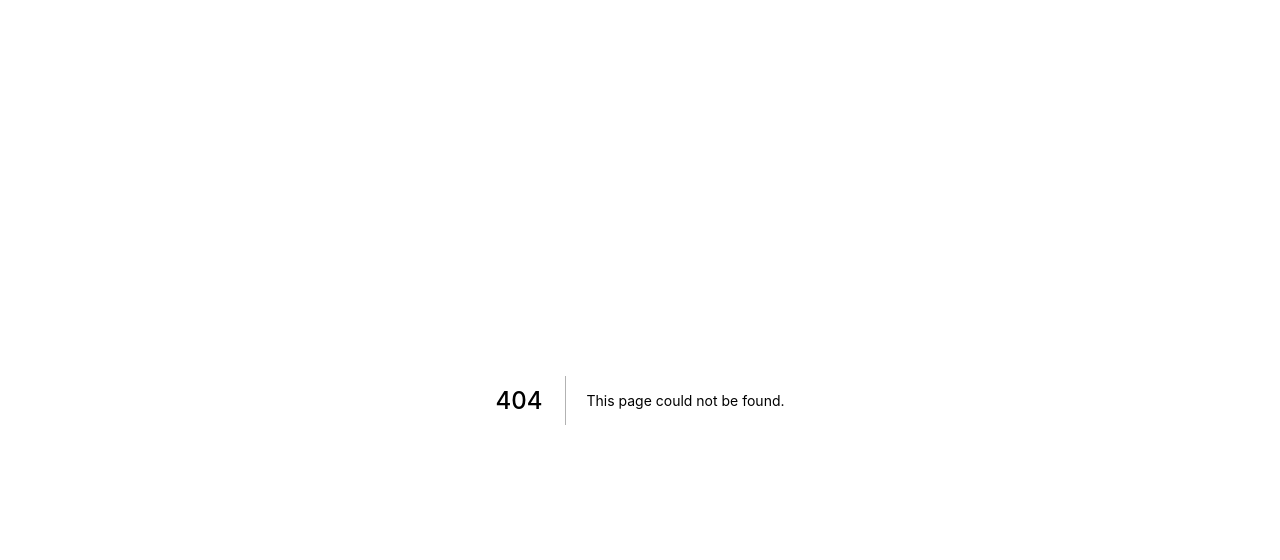
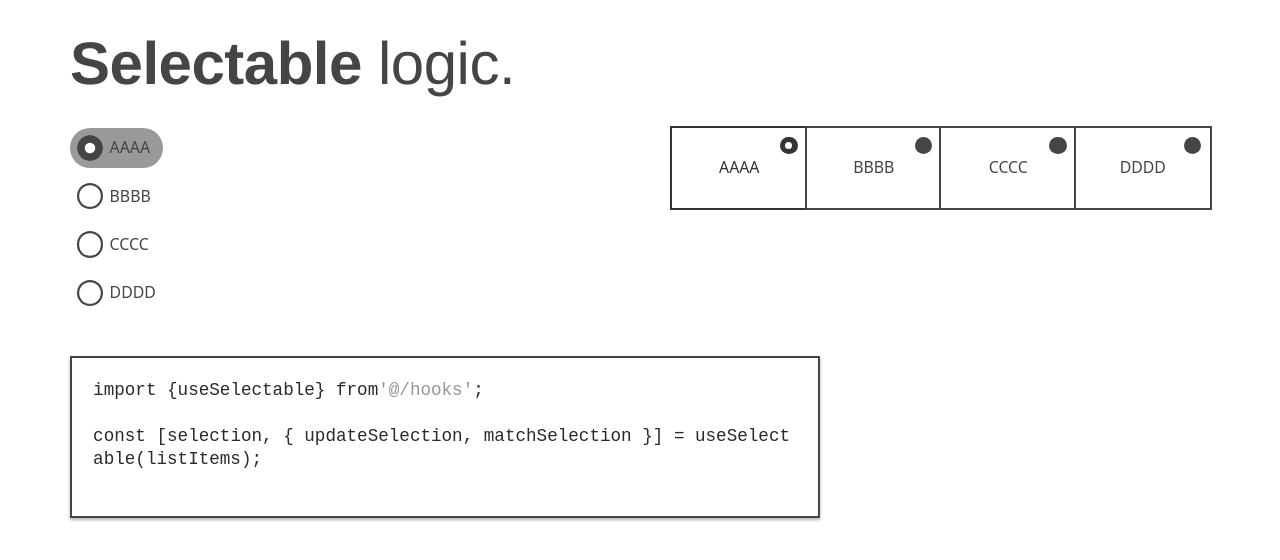
Before and after one commit to polmoneys/write-interfaces, a Next.js app: page /hooks/selectable in a window 1280 px wide. Before the commit this address had no page. Shown: the top 560 px of the page. Built offline with nearby package versions, Linux system fonts and the light colour scheme.

Commit message:
💐 Improve demos

```diff
--- /dev/null
+++ b/pages/hooks/selectable.tsx
@@ -0,0 +1,71 @@
+import { ChangeEvent, Fragment, useEffect, useState } from 'react';
+import { Page, Title, SpacerSection } from '@/composed';
+import { Grid } from '@/core';
+import { is } from '@/utils/is';
+import { rangify } from '@/utils/arrays';
+import Code from '@/features/tutorial/Code';
+import { CheckBox, Button, Radio, Icon, ButtonGroup, ButtonInGroup } from '@/packages';
+import useSelectable from '@/hooks/UseSelectable/UseSelectable';
+import styles from '@/styles/pages/Buttons.module.css';
+
+const listItems = [
+    { id: 1, label: 'AAAA', value: 'a' },
+    { id: 2, label: 'BBBB', value: 'b' },
+    { id: 3, label: 'CCCC', value: 'c' },
+    { id: 4, label: 'DDDD', value: 'd' },
+];
+
+export default function Selectable() {
+    const [selection, { matchSelection, updateSelection }] = useSelectable(listItems, 1, true, true);
+
+    const handleChange = (index: number) => {
+        updateSelection({ index });
+    };
+
+    return (
+        <Page title={'Packages: Font'}>
+            <SpacerSection />
+            <Title>
+                <b>Selectable</b> logic.
+            </Title>
+            <SpacerSection />
+            <Grid>
+                <div>
+                    {listItems.map((item) => (
+                        <Radio
+                            key={item.id}
+                            variant="pill"
+                            onChange={() => handleChange(item.id)}
+                            checked={selection.includes(item.id)}
+                            value={item.value}
+                            label={item.label}
+                            name={item.value}
+                        />
+                    ))}
+                </div>
+                <div className="flex">
+                    {listItems.map((item) => (
+                        <Radio
+                            key={item.id}
+                            onChange={() => handleChange(item.id)}
+                            checked={selection.includes(item.id)}
+                            value={item.value}
+                            label={item.label}
+                            name={item.value}
+                        />
+                    ))}
+                </div>
+            </Grid>
+
+            <SpacerSection />
+
+            <Code children={DemoCode} />
+            <SpacerSection />
+        </Page>
+    );
+}
+
+const DemoCode = `import {useSelectable} from'@/hooks';
+
+const [selection, { updateSelection, matchSelection }] = useSelectable(listItems);
+`;
--- a/pages/packages/forms.tsx
+++ b/pages/packages/forms.tsx
@@ -69,9 +69,9 @@ export default function Forms() {
     const handleSubmit = () => {
         if (isValid) {
             const values = getValues();
-            console.log(values, 'SUBMIT');
+            console.log(values, 'Form is valid');
         } else {
-            console.log('CAN NOT SUBMIT');
+            console.warn('Form not valid');
         }
     };
 
```
Also changed, not shown: pages/packages/buttons.tsx (+44 -71 lines), pages/packages/lists.tsx (+37 -1 lines), styles/pages/Buttons.module.css (+8 -2 lines), styles/pages/Lists.module.css (+7 -0 lines).
